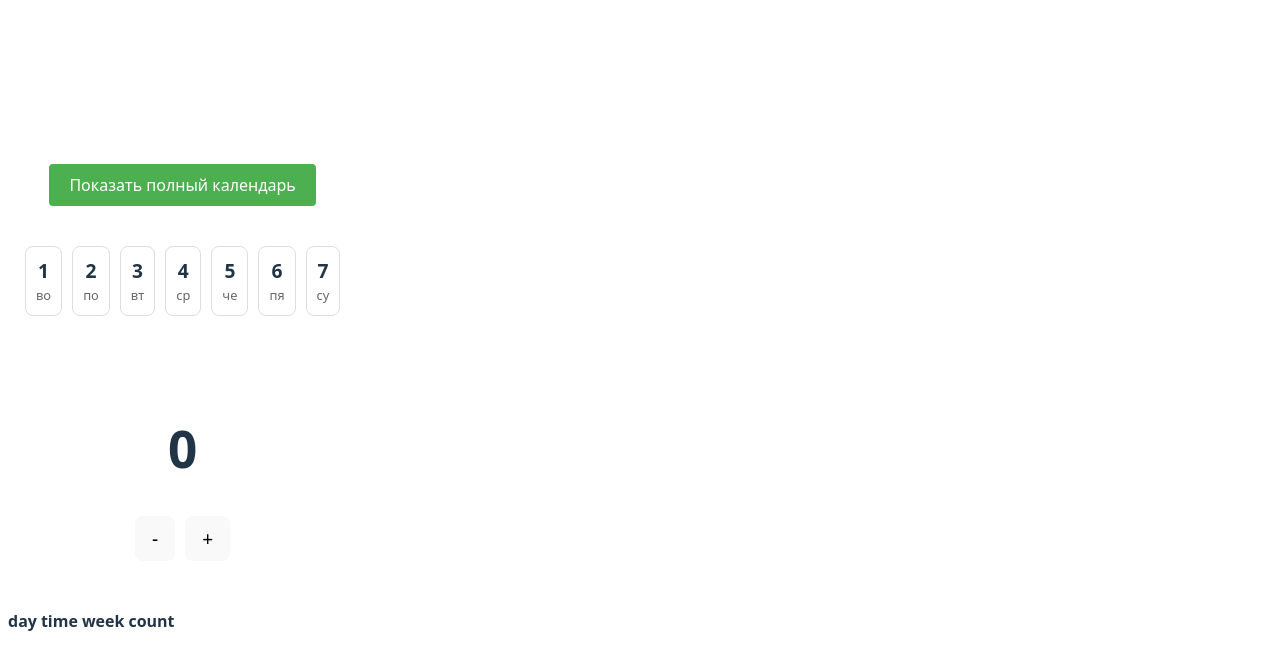
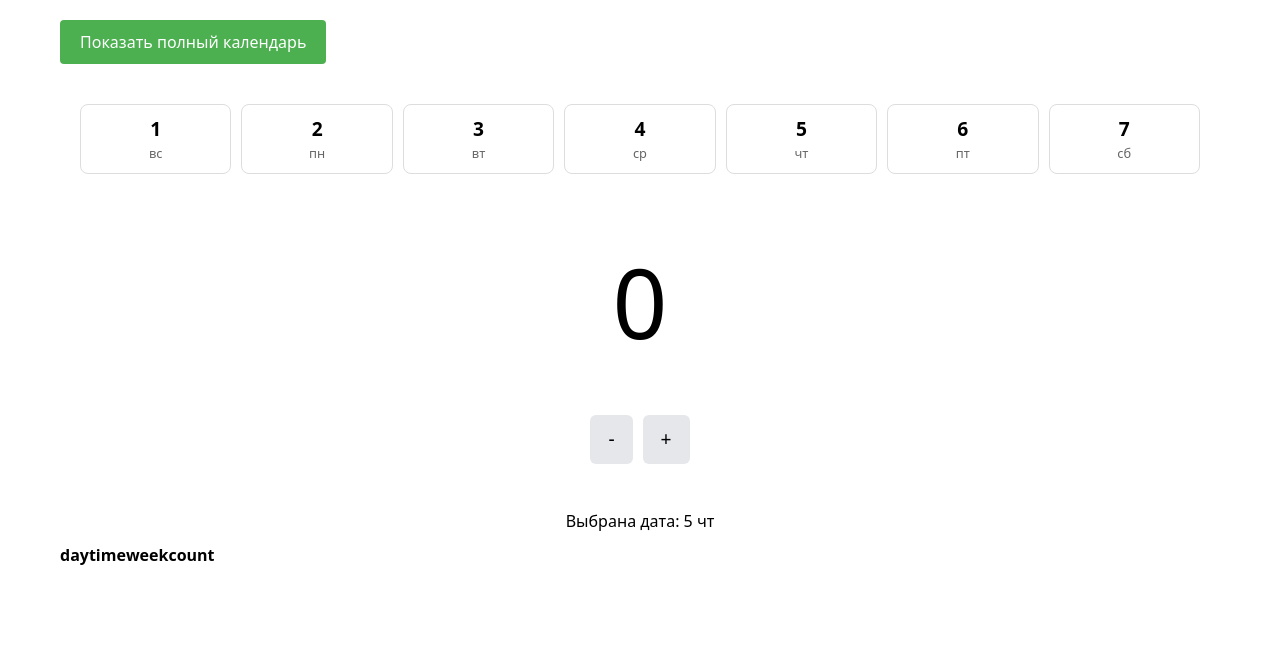
Before and after one commit to Bogdoing/habit-tracker, a Vue app: page / in a window 1280 px wide. Shown: the top 670 px of the page. Built offline with nearby package versions, Linux system fonts and the light colour scheme.

Commit message:
Сhange html, the logic of the Salendars has been changed, the default date has been added

```diff
--- a/dev-dist/sw.js
+++ b/dev-dist/sw.js
@@ -82,7 +82,7 @@ define(['./workbox-54d0af47'], (function (workbox) { 'use strict';
     "revision": "3ca0b8505b4bec776b69afdba2768812"
   }, {
     "url": "index.html",
-    "revision": "0.6a0g6natc8g"
+    "revision": "0.gk1sbhvt0po"
   }], {});
   workbox.cleanupOutdatedCaches();
   workbox.registerRoute(new workbox.NavigationRoute(workbox.createHandlerBoundToURL("index.html"), {
--- a/package.json
+++ b/package.json
@@ -9,8 +9,10 @@
     "preview": "vite preview"
   },
   "dependencies": {
+    "@tailwindcss/vite": "^4.1.8",
     "@vueuse/core": "^13.3.0",
     "dayjs": "^1.11.13",
+    "tailwindcss": "^4.1.8",
     "vue": "^3.5.13"
   },
   "devDependencies": {
--- a/src/App.vue
+++ b/src/App.vue
@@ -1,11 +1,18 @@
 <script setup>
 import { ref } from 'vue'
+import { useDateFormat, useNow } from '@vueuse/core'
 import CalendarRow from './components/CalendarRow.vue'
 import FullCalendar from './components/FullCalendar.vue'
 import AppCounter from './components/AppCounter.vue'
 import AppTable from './components/AppTable.vue'
 
-const selectedDate = ref(null)
+// default value day
+const selectedDate = ref({
+  day: useDateFormat(useNow(), 'YYYY-MM-DD', { locales: 'ru-RU' }),
+  week: useDateFormat(useNow(), 'ddd', { locales: 'ru-RU' }),
+  display: useDateFormat(useNow(), 'D', { locales: 'ru-RU' })
+})
+
 const showFullCalendar = ref(false)
 
 const handleDateSelect = (date) => {
@@ -18,8 +25,8 @@ const toggleCalendar = () => {
 </script>
 
 <template>
-  <div class="app-container">
-    <div class="calendar-section">
+  <div class="app-container p-5">
+    <div class="mb-10">
       <button class="toggle-calendar" @click="toggleCalendar">
         {{ showFullCalendar ? 'Показать маленький календарь' : 'Показать полный календарь' }}
       </button>
@@ -37,12 +44,8 @@ const toggleCalendar = () => {
 .app-container {
     max-width: 1200px;
     margin: 0 auto;
-    padding: 5px;
 }
 
-.calendar-section {
-    margin-bottom: 30px;
-}
 
 .toggle-calendar {
     margin-bottom: 20px;
--- a/src/components/AppCounter.vue
+++ b/src/components/AppCounter.vue
@@ -113,12 +113,18 @@ function minus() {
 
 <template>
     <div class="counter-container">
-        <h1>{{ currentCount }}</h1>
-        <div class="buttons">
-            <button @click="minus">-</button>
-            <button @click="add">+</button>
+        <h1 class="text-8xl p-5">{{ currentCount }}</h1>
+        <div class="my-10">
+            <button @click="minus"
+                class="bg-gray-200 border-2 border-transparent rounded-md hover:border-2 hover:border-sky-500">
+                -
+            </button>
+            <button @click="add"
+                class="bg-gray-200 border-2 border-transparent rounded-md hover:border-2 hover:border-sky-500">
+                +
+            </button>
         </div>
-        <div v-if="selectedDate" class="selected-date">
+        <div v-if="selectedDate" class="">
             Выбрана дата: {{ selectedDate.display }} {{ selectedDate.week }}
         </div>
     </div>
@@ -127,11 +133,6 @@ function minus() {
 <style scoped>
 .counter-container {
     text-align: center;
-    padding: 20px;
-}
-
-.buttons {
-    margin: 10px 0;
 }
 
 button {
@@ -141,9 +142,4 @@ button {
     cursor: pointer;
 }
 
-.selected-date {
-    margin-top: 10px;
-    color: #666;
-    font-size: 0.9em;
-}
 </style>
--- a/src/components/AppTable.vue
+++ b/src/components/AppTable.vue
@@ -18,8 +18,9 @@ const dates = useStorage('dates', [])
         </thead>
         <tbody>
             <tr v-for="(date, index) in dates" :key="index">
-                <td>{{ date.day }}</td>
-                <td>{{ date.week }}</td>
+                <td>
+                    {{ date.day }} ({{ date.week }})
+                </td>
                 <td>{{ date.time.join(', ') }}</td>
 
                 <td v-if="date.count < 4">{{ date.count }}🥳</td>
--- a/src/components/CalendarRow.vue
+++ b/src/components/CalendarRow.vue
@@ -1,13 +1,10 @@
 <script setup>
-import { ref, computed, onMounted } from 'vue'
+import { ref, computed } from 'vue'
 import { useStorage } from '@vueuse/core'
-import dayjs from 'dayjs'
-import ru from 'dayjs/locale/ru'
-import advancedFormat from 'dayjs/plugin/advancedFormat'
+import { useDateFormat, useNow } from '@vueuse/core'
 
-// Подключаем плагины и локаль
-dayjs.extend(advancedFormat)
-dayjs.locale(ru)
+// Текущее время
+const now = useNow()
 
 // Получаем данные из localStorage
 const dates = useStorage('dates', [])
@@ -15,22 +12,33 @@ const dates = useStorage('dates', [])
 // Определяем emit
 const emit = defineEmits(['select-date'])
 
+// Вспомогательная функция для добавления дней к дате
+function addDays(date, days) {
+    const result = new Date(date)
+    result.setDate(result.getDate() + days)
+    return result
+}
+
 // Вычисляем даты для текущей недели
 const weekDates = computed(() => {
-    const today = dayjs()
-    const dates = []
+    const today = now.value
+    const datesArray = []
 
-    // Генерируем 7 дней, начиная с 4 дней назад
     for (let i = -4; i <= 2; i++) {
-        const date = today.add(i, 'day')
-        dates.push({
-            day: date.format('DD-MM-YYYY'),
-            week: date.format('dddd'),
-            display: date.format('D')
+        const date = addDays(today, i)
+
+        const day = useDateFormat(date, 'YYYY-MM-DD').value
+        const week = useDateFormat(date, 'ddd', { locales: 'ru-RU' }).value
+        const display = useDateFormat(date, 'D').value
+
+        datesArray.push({
+            day,
+            week,
+            display
         })
     }
 
-    return dates
+    return datesArray
 })
 
 // Функция для получения count для конкретной даты
@@ -41,11 +49,21 @@ const getCountForDate = (day) => {
 
 // Функция для определения цвета фона в зависимости от count
 const getBackgroundColor = (count) => {
-    if (count === 0) return '#ffffff'
-    if (count <= 5) return '#ffebee'
-    if (count <= 10) return '#ffcdd2'
-    if (count <= 15) return '#ef9a9a'
-    return '#e57373'
+    const isDark = false // Можно использовать usePreferredDark(), если нужно
+
+    if (isDark) {
+        if (count === 0) return '#222'
+        if (count <= 5) return '#ef9a9a'
+        if (count <= 10) return '#f33'
+        if (count <= 15) return '#c62828'
+        return '#e57373'
+    } else {
+        if (count === 0) return '#ffffff'
+        if (count <= 5) return '#ffebee'
+        if (count <= 10) return '#ffcdd2'
+        if (count <= 15) return '#ef9a9a'
+        return '#e57373'
+    }
 }
 
 // Обработчик клика по дате
@@ -55,16 +73,16 @@ const handleDateClick = (date) => {
 </script>
 
 <template>
-    <div class="calendar-row">
+    <div class="calendar-row ">
         <div
             v-for="date in weekDates"
             :key="date.day"
-            class="calendar-day"
+            class="calendar-day dark:bg-[#222222]"
             :style="{ backgroundColor: getBackgroundColor(getCountForDate(date.day)) }"
             @click="handleDateClick(date)"
         >
-            <div class="day-number">{{ date.display }}</div>
-            <div class="day-name">{{ date.week.split('')[0]+date.week.split('')[1] }}</div>
+            <div class="day-number ">{{ date.display }}</div>
+            <div class="day-name">{{ date.week }} </div>
         </div>
     </div>
 </template>
--- a/src/components/FullCalendar.vue
+++ b/src/components/FullCalendar.vue
@@ -1,65 +1,93 @@
 <script setup>
 import { ref, computed } from 'vue'
 import { useStorage } from '@vueuse/core'
-import dayjs from 'dayjs'
-import ru from 'dayjs/locale/ru'
-import advancedFormat from 'dayjs/plugin/advancedFormat'
+import { useDateFormat, useNow } from '@vueuse/core'
 
-// Подключаем плагины и локаль
-dayjs.extend(advancedFormat)
-dayjs.locale(ru)
+// Текущая дата
+const now = useNow()
 
-// Получаем данные из localStorage
+// Хранилище данных
 const dates = useStorage('dates', [])
 
 // Определяем emit
 const emit = defineEmits(['select-date'])
 
-// Текущий месяц
-const currentMonth = ref(dayjs())
+// Текущий месяц (хранится как объект Date)
+const currentMonth = ref(new Date())
+
+// Форматирование даты
+function format(date, formatStr) {
+    return useDateFormat(date, formatStr, { locales: 'ru-RU' }).value
+}
+
+// Получаем количество дней в месяце
+function getDaysInMonth(date) {
+    const year = date.getFullYear()
+    const month = date.getMonth()
+    return new Date(year, month + 1, 0).getDate()
+}
+
+// Добавление дней к дате
+function addDays(date, days) {
+    const result = new Date(date)
+    result.setDate(result.getDate() + days)
+    return result
+}
+
+// Получение дня недели (0=Вс, 1=Пн, ..., 6=Сб)
+function getDay(date) {
+    const day = date.getDay()
+    return day === 0 ? 6 : day - 1 // делаем понедельник первым днём
+}
 
 // Вычисляем даты для текущего месяца
 const monthDates = computed(() => {
-    const start = currentMonth.value.startOf('month')
-    const end = currentMonth.value.endOf('month')
-    const dates = []
+    const today = currentMonth.value
+    const year = today.getFullYear()
+    const month = today.getMonth()
+    const firstDayOfMonth = new Date(year, month, 1)
+    const lastDayOfMonth = new Date(year, month + 1, 0)
 
-    // Добавляем дни предыдущего месяца для заполнения первой недели
-    const firstDayOfWeek = start.day()
-    for (let i = firstDayOfWeek - 1; i >= 0; i--) {
-        const date = start.subtract(i + 1, 'day')
-        dates.push({
-            day: date.format('DD-MM-YYYY'),
-            week: date.format('dddd'),
-            display: date.format('D'),
+    const datesArray = []
+
+    // Дни предыдущего месяца, чтобы заполнить первую неделю
+    const firstDayOfWeek = getDay(firstDayOfMonth)
+    for (let i = firstDayOfWeek; i > 0; i--) {
+        const date = addDays(firstDayOfMonth, -i)
+        datesArray.push({
+            day: useDateFormat(date, 'YYYY-MM-DD').value,
+            week: useDateFormat(date, 'ddd', { locales: 'ru-RU' }).value,
+            display: useDateFormat(date, 'D').value,
             isCurrentMonth: false
         })
     }
 
-    // Добавляем дни текущего месяца
-    for (let i = 0; i < end.date(); i++) {
-        const date = start.add(i, 'day')
-        dates.push({
-            day: date.format('DD-MM-YYYY'),
-            week: date.format('dddd'),
-            display: date.format('D'),
+    // Дни текущего месяца
+    const totalDays = getDaysInMonth(today)
+    for (let i = 1; i <= totalDays; i++) {
+        const date = new Date(year, month, i)
+        datesArray.push({
+            day: useDateFormat(date, 'YYYY-MM-DD').value,
+            week: useDateFormat(date, 'ddd', { locales: 'ru-RU' }).value,
+            display: i,
             isCurrentMonth: true
         })
     }
 
-    // Добавляем дни следующего месяца для заполнения последней недели
-    const lastDayOfWeek = end.day()
-    for (let i = 1; i <= 7 - lastDayOfWeek; i++) {
-        const date = end.add(i, 'day')
-        dates.push({
-            day: date.format('DD-MM-YYYY'),
-            week: date.format('dddd'),
-            display: date.format('D'),
+    // Дни следующего месяца, чтобы заполнить последнюю неделю (всего должно быть 42 дня)
+    const lastDayOfWeek = getDay(lastDayOfMonth)
+    const remainingDays = 6 - lastDayOfWeek
+    for (let i = 1; i <= remainingDays; i++) {
+        const date = addDays(lastDayOfMonth, i)
+        datesArray.push({
+            day: useDateFormat(date, 'YYYY-MM-DD').value,
+            week: useDateFormat(date, 'ddd', { locales: 'ru-RU' }).value,
+            display: useDateFormat(date, 'D').value,
             isCurrentMonth: false
         })
     }
 
-    return dates
+    return datesArray
 })
 
 // Функция для получения count для конкретной даты
@@ -84,20 +112,20 @@ const handleDateClick = (date) => {
 
 // Переключение месяцев
 const prevMonth = () => {
-    currentMonth.value = currentMonth.value.subtract(1, 'month')
+    currentMonth.value = new Date(currentMonth.value.getFullYear(), currentMonth.value.getMonth() - 1, 1)
 }
 
 const nextMonth = () => {
-    currentMonth.value = currentMonth.value.add(1, 'month')
+    currentMonth.value = new Date(currentMonth.value.getFullYear(), currentMonth.value.getMonth() + 1, 1)
 }
 </script>
 
 <template>
     <div class="full-calendar">
         <div class="calendar-header">
-            <button @click="prevMonth">&lt;</button>
-            <h2>{{ currentMonth.format('MMMM YYYY') }}</h2>
-            <button @click="nextMonth">&gt;</button>
+            <button @click="prevMonth"><</button>
+            <h2>{{ format(currentMonth, 'MMMM YYYY') }}</h2>
+            <button @click="nextMonth">></button>
         </div>
 
         <div class="weekdays">
@@ -122,6 +150,7 @@ const nextMonth = () => {
 </template>
 
 <style scoped>
+/* Стили те же самые — можно оставить без изменений */
 .full-calendar {
     width: 100%;
     max-width: 800px;
--- a/src/style.css
+++ b/src/style.css
@@ -1,79 +1,12 @@
+@import "tailwindcss";
+
 :root {
   font-family: system-ui, Avenir, Helvetica, Arial, sans-serif;
   line-height: 1.5;
   font-weight: 400;
-
-  color-scheme: light dark;
-  color: rgba(255, 255, 255, 0.87);
-  background-color: #242424;
 
   font-synthesis: none;
   text-rendering: optimizeLegibility;
   -webkit-font-smoothing: antialiased;
   -moz-osx-font-smoothing: grayscale;
 }
-
-a {
-  font-weight: 500;
-  color: #646cff;
-  text-decoration: inherit;
-}
-a:hover {
-  color: #535bf2;
-}
-
-body {
-  margin: 0;
-  display: flex;
-  place-items: center;
-  max-width: 360px;
-  min-height: 100vh;
-}
-
-h1 {
-  font-size: 3.2em;
-  line-height: 1.1;
-}
-
-button {
-  border-radius: 8px;
-  border: 1px solid transparent;
-  padding: 0.6em 1.2em;
-  font-size: 1em;
-  font-weight: 500;
-  font-family: inherit;
-  background-color: #1a1a1a;
-  cursor: pointer;
-  transition: border-color 0.25s;
-}
-button:hover {
-  border-color: #646cff;
-}
-button:focus,
-button:focus-visible {
-  outline: 4px auto -webkit-focus-ring-color;
-}
-
-.card {
-  padding: 2em;
-}
-
-#app {
-  max-width: 1280px;
-  margin: 0 auto;
-  /* padding: 2rem; */
-  text-align: center;
-}
-
-@media (prefers-color-scheme: light) {
-  :root {
-    color: #213547;
-    background-color: #ffffff;
-  }
-  a:hover {
-    color: #747bff;
-  }
-  button {
-    background-color: #f9f9f9;
-  }
-}
--- a/vite.config.js
+++ b/vite.config.js
@@ -1,11 +1,13 @@
 import { defineConfig } from 'vite'
 import vue from '@vitejs/plugin-vue'
 import { VitePWA } from 'vite-plugin-pwa'
+import tailwindcss from '@tailwindcss/vite'
 
 // https://vite.dev/config/
 export default defineConfig({
   plugins: [
     vue(),
+    tailwindcss(),
     VitePWA({
       registerType: 'autoUpdate',
       devOptions: {
```
Also changed, not shown: 1 other file (tests, documents, lock files or other folders).
